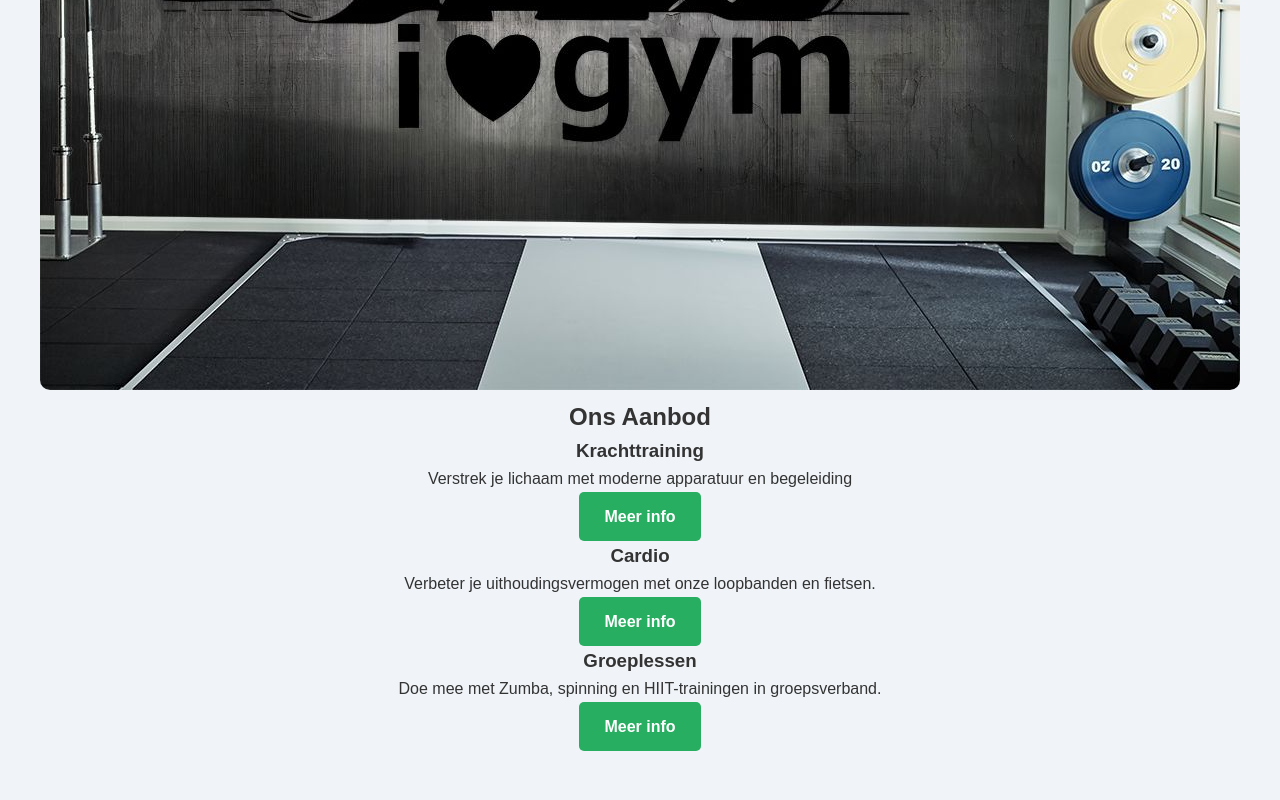
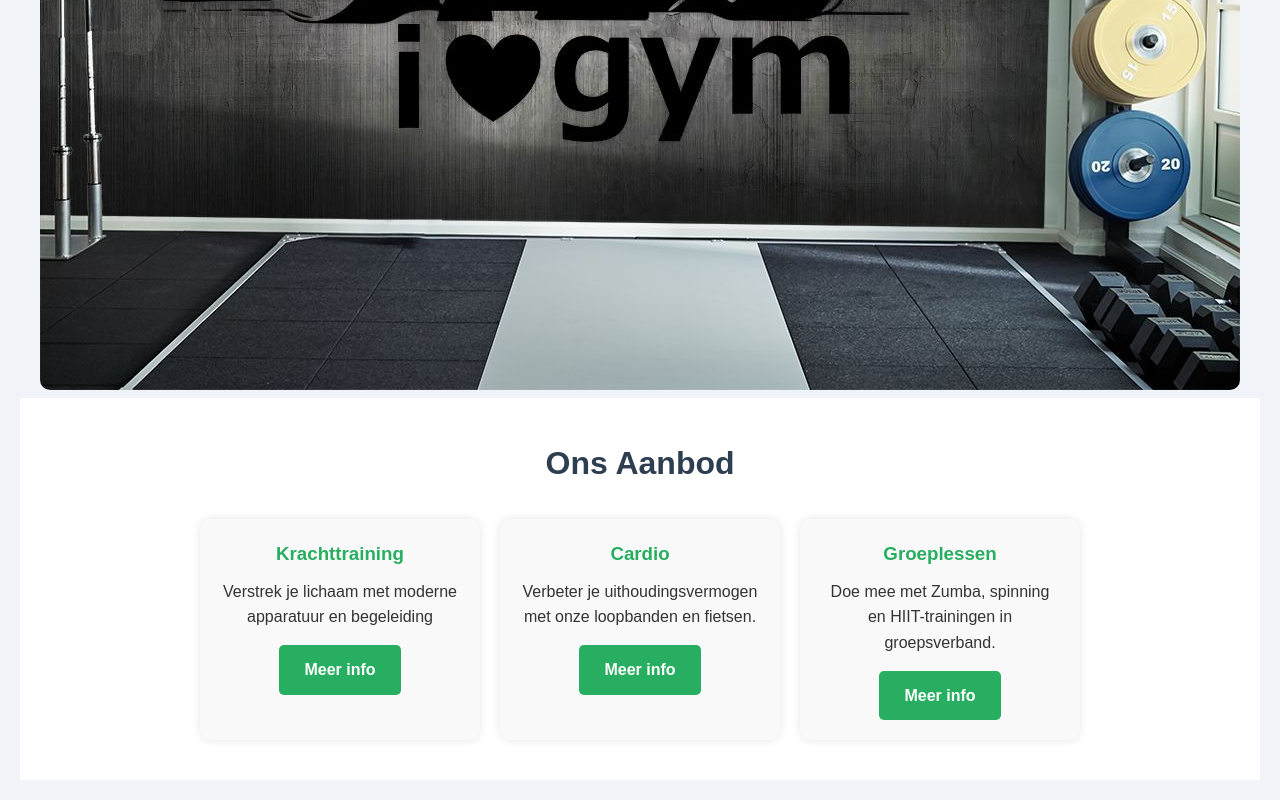
Before and after one commit to ErioedMilano/FitLife-Gym, a plain HTML site: page index.html in a window 1280 px wide. Shown: the part 780-1580 px from the top of the page. Before the commit the page ends 1551 px from the top, so only its background shows below. Drawn offline with Linux system fonts and the light colour scheme.

Commit message:
update aanbod section css

```diff
--- a/style.css
+++ b/style.css
@@ -47,3 +47,37 @@ header{
     border-radius: 10px;
     margin-top: 20px;
 }
+.aanbod{
+    padding: 40px 20px;
+    background-color: #ffffff;
+}
+.aanbod h2 {
+    font-size: 2em;
+    margin-bottom: 30px;
+    color: #2c3e50;
+}
+.aanbod-container{
+    display: flex;
+    justify-content: center;
+    gap: 20px; /* ruimte tussen de cards */
+    flex-wrap: wrap; /* zorgt ervoor dat het responsief is */
+}
+.aanbod-item{
+    background: #f9f9f9;
+    padding: 20px;
+    border-radius: 10px;
+    width: 280px;
+    box-shadow:  0 0 10px rgba(0, 0, 0, 0.1);
+    transition: transform 0.3s ease;
+}
+.aanbod-item:hover{
+    transform: translateY(-5px); /* lichte hover effect */
+}
+.aanbod-item h3{
+    color: #27ae60;
+    margin-bottom: 10px;
+}
+.aanbod-item p{
+    margin-bottom: 15px;
+    font-size: 1em;
+}
```
